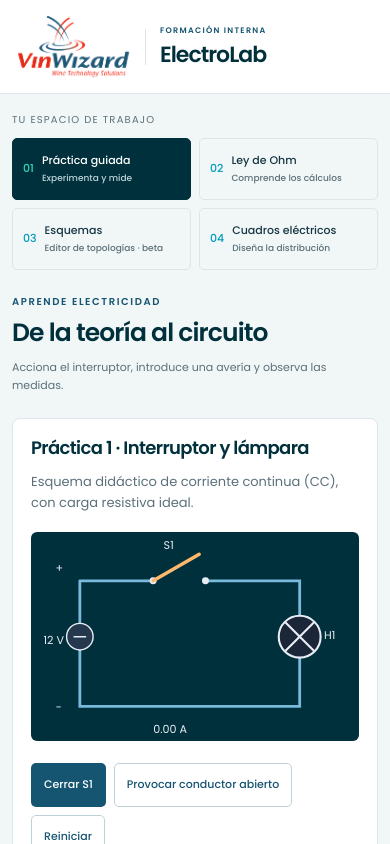
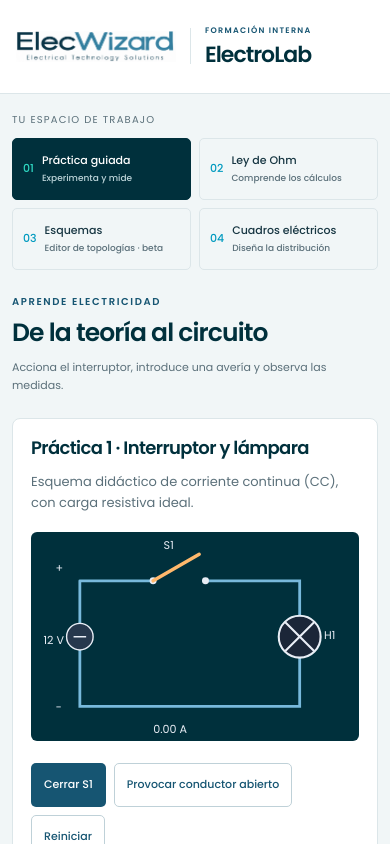
Before and after one commit to cvvasquezn-del/ElectroLab, a React (Vite) app: page / in a window 390 px wide. Shown: the top 844 px of the page. Built offline with nearby package versions, Linux system fonts and the light colour scheme.

Commit message:
Use supplied ElecWizard logo for electrical division

```diff
--- a/index.html
+++ b/index.html
@@ -1 +1 @@
-<!doctype html><html lang="es"><head><meta charset="UTF-8"/><meta name="viewport" content="width=device-width,initial-scale=1"/><meta name="theme-color" content="#00303c"/><meta name="description" content="ElectroLab, el laboratorio interno de VinWizard para aprender electricidad y diseñar cuadros."/><title>ElectroLab | VinWizard</title></head><body><div id="root"></div><script type="module" src="/src/main.tsx"></script></body></html>
+<!doctype html><html lang="es"><head><meta charset="UTF-8"/><meta name="viewport" content="width=device-width,initial-scale=1"/><meta name="theme-color" content="#00303c"/><meta name="description" content="ElectroLab, el laboratorio interno de VinWizard para aprender electricidad y diseñar cuadros."/><title>ElectroLab | ElecWizard</title></head><body><div id="root"></div><script type="module" src="/src/main.tsx"></script></body></html>
--- a/src/App.tsx
+++ b/src/App.tsx
@@ -11,7 +11,7 @@ export default function App(){
  const switchVoltage=closed?0:voltage;
  const reading=meter==="fuente"?voltage:meter==="interruptor"?switchVoltage:lampVoltage;
  return <main className="app-shell"><a className="skip-link" href="#module-content">Ir al contenido</a>
- <header className="app-header"><div className="brand-lockup"><img className="brand-logo" src="/brand/vinwizard-original.svg" alt="VinWizard · Wine Technology Solutions"/><span className="brand-divider" aria-hidden="true"/><div><span className="eyebrow">Formación interna</span><h1>ElectroLab</h1></div></div><div className="header-note"><span className="live-dot" aria-hidden="true"/>Laboratorio de electricidad<span className="badge">V0.4</span></div></header>
+ <header className="app-header"><div className="brand-lockup"><img className="brand-logo" src="/brand/elecwizard-original.png" alt="ElecWizard · Electrical Technology Solutions"/><span className="brand-divider" aria-hidden="true"/><div><span className="eyebrow">Formación interna</span><h1>ElectroLab</h1></div></div><div className="header-note"><span className="live-dot" aria-hidden="true"/>Laboratorio de electricidad<span className="badge">V0.4</span></div></header>
  <div className="app-navigation"><span className="nav-caption">Tu espacio de trabajo</span><nav aria-label="Módulos">{([
   {id:"circuito",number:"01",label:"Práctica guiada",detail:"Experimenta y mide"},
   {id:"ohm",number:"02",label:"Ley de Ohm",detail:"Comprende los cálculos"},
@@ -30,6 +30,6 @@ export default function App(){
  <div className="readout"><div><small>Corriente del circuito</small><strong>{format(current,"A")}</strong></div><div><small>Potencia en H1</small><strong>{format(current*current*resistance,"W")}</strong></div></div>
  <p className="hint">El multímetro muestra tensiones ideales calculadas, no una medición real. La avería se modela como una interrupción entre S1 y H1.</p></article></div>:
  <div className="grid"><article><h2>La ley de Ohm, paso a paso</h2><p>En un circuito resistivo: <strong>V = I × R</strong></p><div className="formula"><span>V = I × R</span><span>I = V ÷ R</span><span>R = V ÷ I</span></div><p>Con una tensión constante, si aumentas la resistencia, la corriente disminuye. Son <strong>inversamente proporcionales</strong>.</p><p>Prueba a mover la resistencia y observa cómo cambia la barra de corriente.</p><div className="bar" aria-label="Corriente relativa en escala de raíz cuadrada, de 0 a 24 amperios"><div style={{width:Math.min(100,Math.max(0,Math.sqrt(currentForOhm(voltage,resistance)/24)*100))+"%"}}/></div></article><article><h2>Calculadora interactiva</h2><label>Tensión: {voltage} V<input type="range" min="0" max="24" value={voltage} onChange={e=>setVoltage(Number(e.target.value))}/></label><label>Resistencia: {resistance} Ω<input type="range" min="1" max="100" value={resistance} onChange={e=>setResistance(Number(e.target.value))}/></label><div className="meter"><small>I = V / R</small><strong>{format(voltage/resistance,"A")}</strong></div><p>Ejemplo: {voltage} V ÷ {resistance} Ω = {(voltage/resistance).toFixed(2)} A</p></article></div>}
- </div><footer className="app-footer"><span className="footer-brand">VinWizard <span> / ElectroLab</span></span><p>Modelo educativo de baja tensión CC idealizada. No es un plano de montaje ni una herramienta para intervenir en instalaciones eléctricas reales. </p></footer></main>
+ </div><footer className="app-footer"><span className="footer-brand">ElecWizard <span> / ElectroLab</span></span><p>Modelo educativo de baja tensión CC idealizada. No es un plano de montaje ni una herramienta para intervenir en instalaciones eléctricas reales. </p></footer></main>
 }
 function currentForOhm(v:number,r:number){return v/r}
--- a/src/style.css
+++ b/src/style.css
@@ -115,8 +115,8 @@ button.secondary:hover:not(:disabled) {
 
 .brand-logo {
   display:block;
-  width:140px;
-  height:80px;
+  width:240px;
+  height:55px;
   object-fit:contain;
 }
 
@@ -1038,8 +1038,8 @@ input[type=number],select {
     gap:16px;
   }
   .brand-logo {
-    width:125px;
-    height:72px;
+    width:200px;
+    height:46px;
   }
   .brand-lockup h1 {
     font-size:24px;
@@ -1122,8 +1122,8 @@ input[type=number],select {
     gap:14px;
   }
   .brand-logo {
-    width:115px;
-    height:68px;
+    width:160px;
+    height:37px;
   }
   .brand-lockup h1 {
     font-size:22px;
```
Also changed, not shown: public/brand/elecwizard-original.png (added), 1 other file (tests, documents, lock files or other folders).
